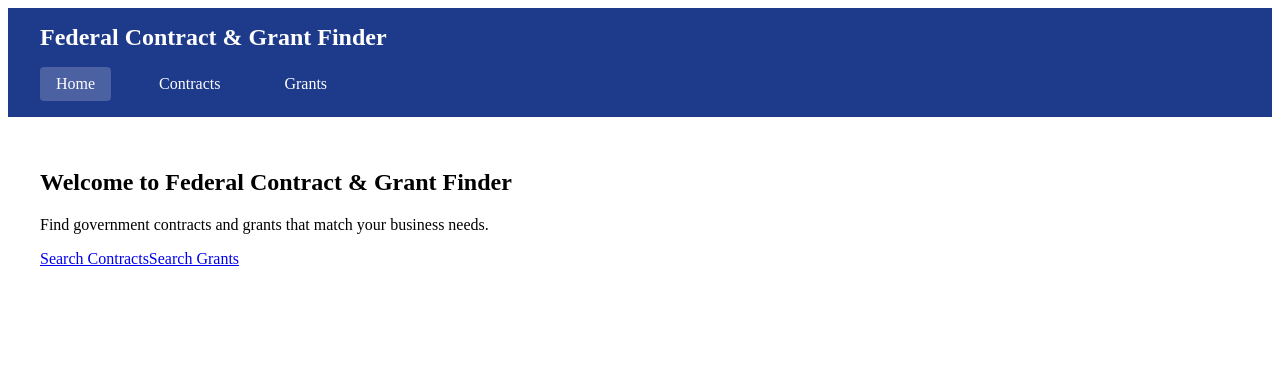
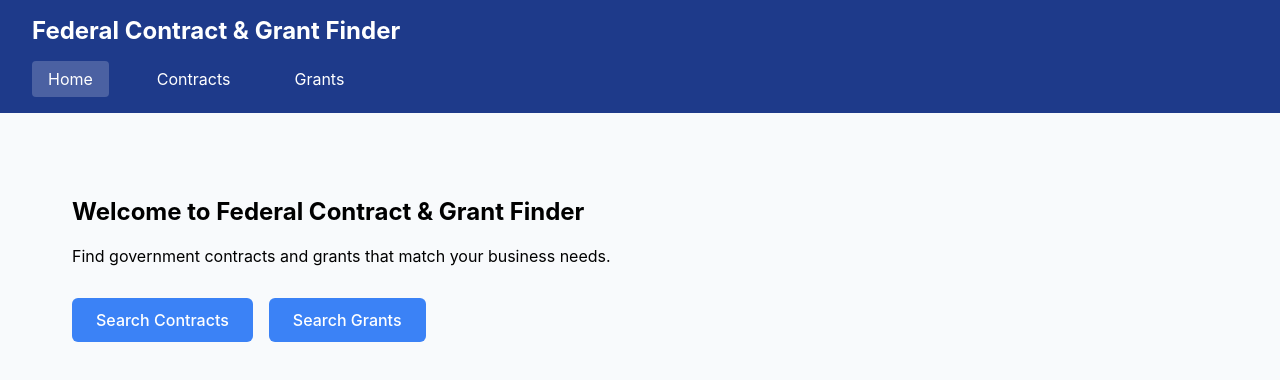
Before and after one commit to brooks-t/fed-con-finder, an Angular app: page / in a window 1280 px wide. Shown: the top 380 px of the page. Built offline with nearby package versions, Linux system fonts and the light colour scheme.

Commit message:
style: added global styles

```diff
--- a/src/styles.scss
+++ b/src/styles.scss
@@ -1 +1,47 @@
-/* You can add global styles to this file, and also import other style files */
+/* Global styles */
+* {
+  box-sizing: border-box;
+}
+
+body {
+  margin: 0;
+  font-family: -apple-system, BlinkMacSystemFont, "Segoe UI", Roboto, sans-serif;
+  background-color: #f8fafc;
+}
+
+.page-container {
+  max-width: 1200px;
+  margin: 0 auto;
+  padding: 2rem;
+}
+
+.action-button {
+  display: inline-block;
+  background-color: #3b82f6;
+  color: white;
+  padding: 0.75rem 1.5rem;
+  text-decoration: none;
+  border-radius: 6px;
+  font-weight: 500;
+  transition: background-color 0.3s;
+
+  &:hover {
+    background-color: #2563eb;
+  }
+}
+
+.quick-actions {
+  display: flex;
+  gap: 1rem;
+  margin-top: 2rem;
+}
+
+.search-placeholder {
+  background-color: white;
+  border: 2px dashed #cbd5e1;
+  border-radius: 8px;
+  padding: 3rem;
+  text-align: center;
+  margin-top: 2rem;
+  color: #64748b;
+}
```
